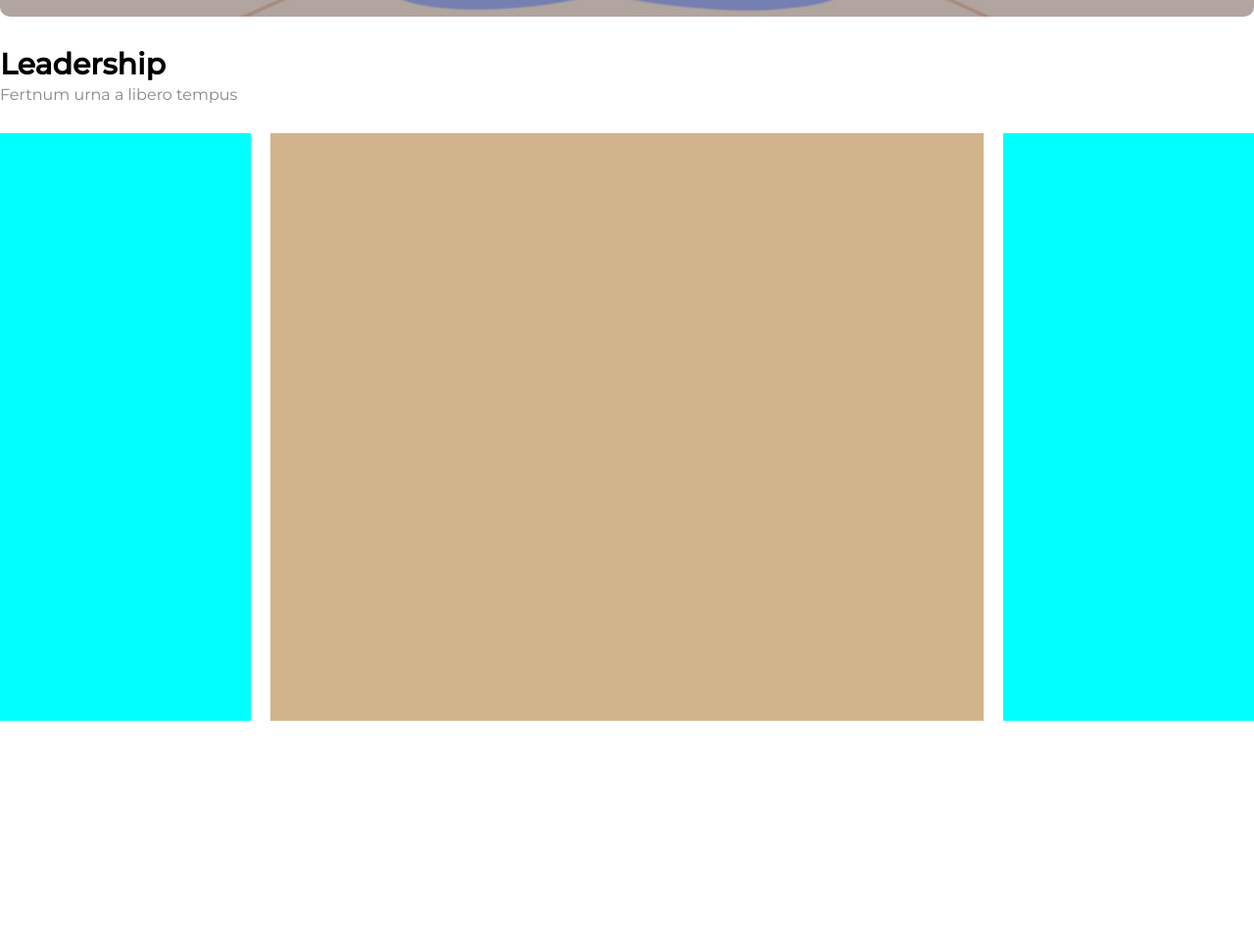
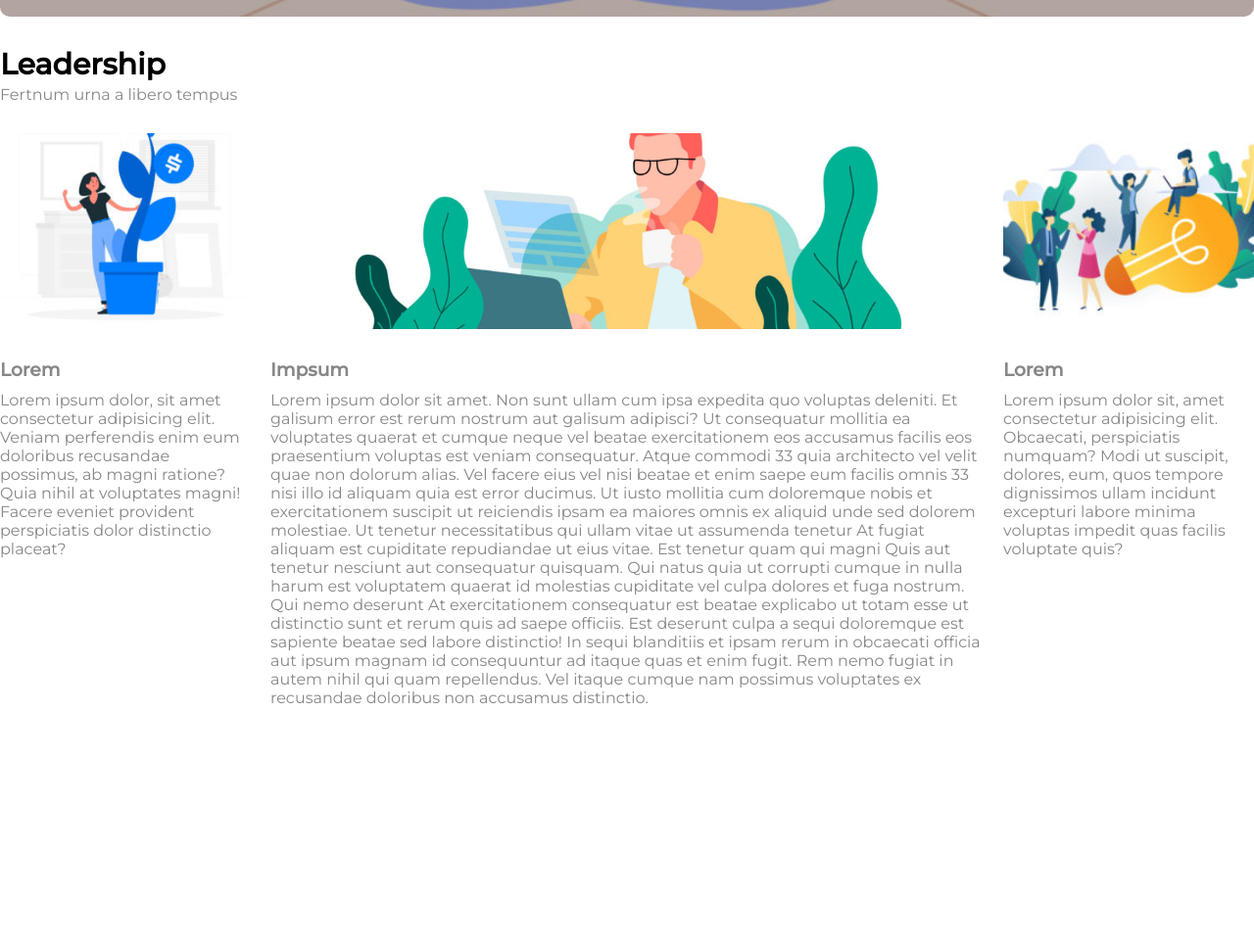
Before and after one commit to bertoldimatteo/htmlcss-wp, a plain HTML site: page index.htm in a window 1280 px wide. Shown: the part 756-1725 px from the top of the page at 98% size. Before the commit the page ends 1522 px from the top, so only its background shows below. Drawn offline with Linux system fonts and the light colour scheme.

Commit message:
aggiunte 3 sezioni della sezione 2

```diff
--- a/css/style.css
+++ b/css/style.css
@@ -81,17 +81,50 @@ nav ul li {
     margin-top: 30px;
 }
 
-.col-left, .col-right {
+.col {
+    background-size: cover;
+    background-repeat: no-repeat;
+    background-position: center;
+    border-radius: 10px;
+}
+.col-left1, .col-right1 {
     width: 20%;
-    min-height: 600px;
-    background-color: aqua;
+    min-height: 200px;
     float: left;
 }
 
-.col-middle {
+.col-left1 {
+    background-image: url("../images/img-1.jpg");
+}
+
+.col-right1 {
+    background-image: url("../images/img-3.jpg");
+}
+
+.col-middle1 {
     width: calc(60% - 40px);
-    min-height: 600px;
-    background-color: tan;
+    min-height: 200px;
     margin: 0 20px;
     float: left;
 }
+
+.col-middle1 {
+    background-image: url("../images/banner-2.jpg");
+}
+
+.col-left2, .col-right2 {
+    width: 20%;
+    min-height: 600px;
+    float: left;
+}
+
+.col-middle2 {
+    width: calc(60% - 40px);
+    min-height: 600px;
+    margin: 0 20px;
+    float: left;
+}
+
+.subsection-2 h3 {
+    margin-bottom: 10px;
+}
--- a/index.htm
+++ b/index.htm
@@ -44,10 +44,24 @@
                     <h1 class="main-claim">Leadership</h1>
                     <span>Fertnum urna a libero tempus</span>
                 </div>
-                <div class="subsection clearfix">
-                    <div class="col-left"></div>
-                    <div class="col-middle"></div>
-                    <div class="col-right"></div>
+                <div class="subsection-1 clearfix">
+                    <div class="col col-left1"></div>
+                    <div class="col col-middle1"></div>
+                    <div class="col col-right1"></div>
+                </div>
+                <div class="subsection-2 clearfix">
+                    <div class="col-left2">
+                        <h3>Lorem</h3>
+                        <p>Lorem ipsum dolor, sit amet consectetur adipisicing elit. Veniam perferendis enim eum doloribus recusandae possimus, ab magni ratione? Quia nihil at voluptates magni! Facere eveniet provident perspiciatis dolor distinctio placeat?</p>
+                    </div>
+                    <div class="col-middle2">
+                        <h3>Impsum</h3>
+                        <p>Lorem ipsum dolor sit amet. Non sunt ullam cum ipsa expedita quo voluptas deleniti. Et galisum error est rerum nostrum aut galisum adipisci? Ut consequatur mollitia ea voluptates quaerat et cumque neque vel beatae exercitationem eos accusamus facilis eos praesentium voluptas est veniam consequatur. Atque commodi 33 quia architecto vel velit quae non dolorum alias. Vel facere eius vel nisi beatae et enim saepe eum facilis omnis 33 nisi illo id aliquam quia est error ducimus. Ut iusto mollitia cum doloremque nobis et exercitationem suscipit ut reiciendis ipsam ea maiores omnis ex aliquid unde sed dolorem molestiae. Ut tenetur necessitatibus qui ullam vitae ut assumenda tenetur At fugiat aliquam est cupiditate repudiandae ut eius vitae. Est tenetur quam qui magni Quis aut tenetur nesciunt aut consequatur quisquam. Qui natus quia ut corrupti cumque in nulla harum est voluptatem quaerat id molestias cupiditate vel culpa dolores et fuga nostrum. Qui nemo deserunt At exercitationem consequatur est beatae explicabo ut totam esse ut distinctio sunt et rerum quis ad saepe officiis. Est deserunt culpa a sequi doloremque est sapiente beatae sed labore distinctio! In sequi blanditiis et ipsam rerum in obcaecati officia aut ipsum magnam id consequuntur ad itaque quas et enim fugit. Rem nemo fugiat in autem nihil qui quam repellendus. Vel itaque cumque nam possimus voluptates ex recusandae doloribus non accusamus distinctio.</p>
+                    </div>
+                    <div class="col-right2">
+                        <h3>Lorem</h3>
+                        <p>Lorem ipsum dolor sit, amet consectetur adipisicing elit. Obcaecati, perspiciatis numquam? Modi ut suscipit, dolores, eum, quos tempore dignissimos ullam incidunt excepturi labore minima voluptas impedit quas facilis voluptate quis?</p>
+                    </div>
                 </div>
             </section>
         </main>
```
